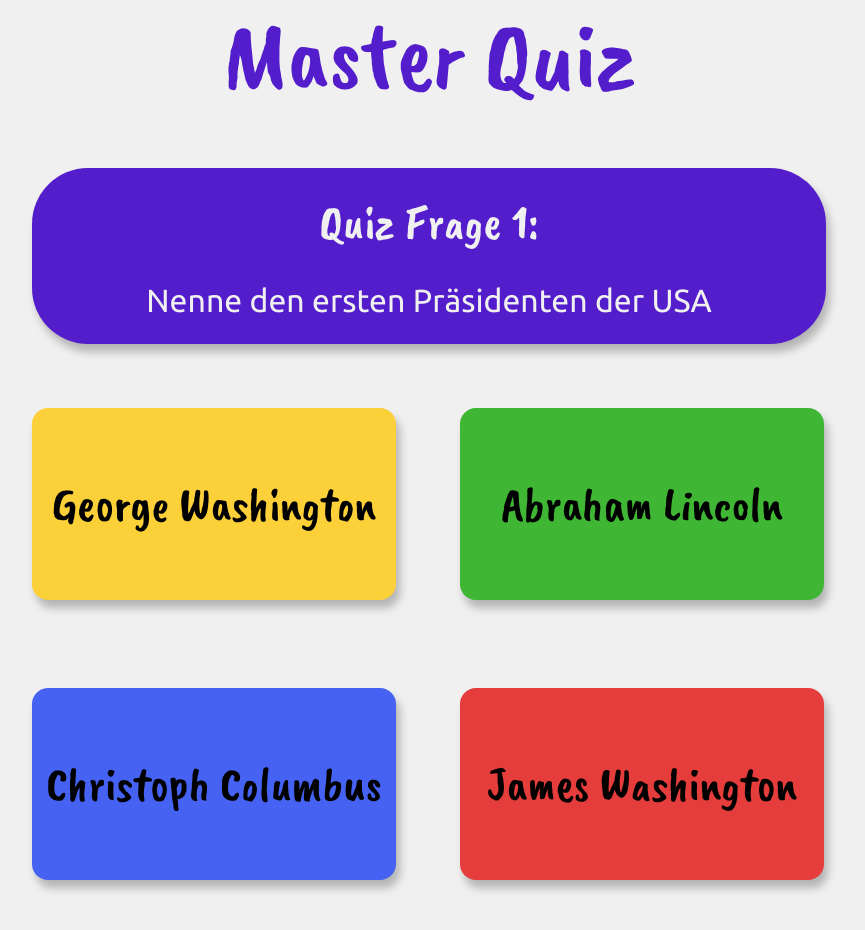
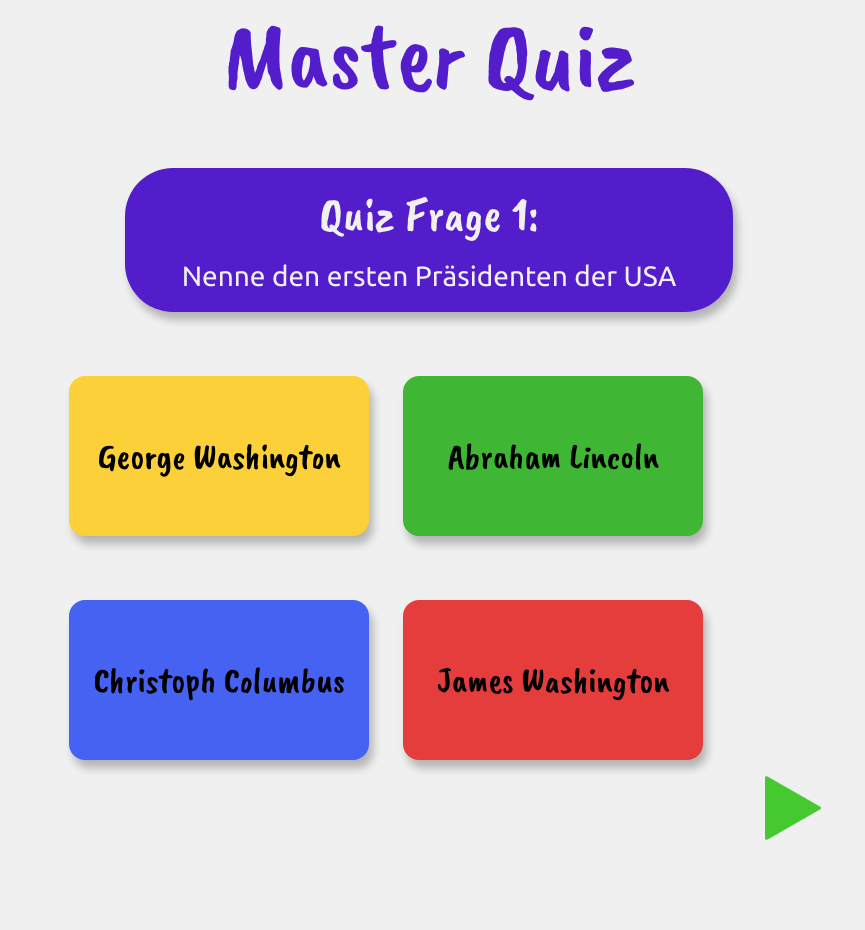
Before and after one commit to MoritzGitH/Quiz, a website with bundled scripts: page index.html in a window 1280 px wide. Shown: the whole page, without its empty margins (211-1076 px from the left). After the commit the page ends 840 px from the top, so only its background shows below. Built offline with nearby package versions, Linux system fonts and the light colour scheme.

Commit message:
Go to next question

```diff
--- a/index.css
+++ b/index.css
@@ -30,10 +30,10 @@ body {
 
 .question-container {
   background-color: #541DCB;
-  width: 794px;
-  height: 176px;
-  border-radius: 56px;
-  padding: 24px 0px 24px 0px;
+  width: 608px;
+  height: 144px;
+  border-radius: 48px;
+  padding: 16px 0px 24px 0px;
   box-sizing: border-box;
   box-shadow: 4px 8px 8px rgba(0, 0, 0, 0.25);
   margin-bottom: 64px;
@@ -47,27 +47,27 @@ body {
 
 .question-number {
   font-size: 48px;
-  margin-bottom: 32px;
+  margin-bottom: 16px;
 }
 
 .question-text {
-  font-size: 32px;
+  font-size: 28px;
   font-family: 'Ubuntu';
   line-height: 32px;
 }
 
 
 .answer-container {
-  width: 794px;
-  height: 560px;
+  width: 664px;
+  height: 448px;
   display: grid;
-  column-gap: 64px;
-  grid-template-columns: 364px 364px;
+  column-gap: 34px;
+  grid-template-columns: 300px 300px;
 }
 
 .answer-0, .answer-1, .answer-2, .answer-3 {
-  width: 364px;
-  height: 192px;
+  width: 300px;
+  height: 160px;
   border-radius: 16px;
   box-shadow: 4px 8px 8px rgba(0, 0, 0, 0.25);
 
@@ -75,7 +75,7 @@ body {
   justify-content: center;
   align-items: center;
 
-  font-size: 48px;
+  font-size: 36px;
   cursor: pointer;
 }
 
@@ -91,3 +91,11 @@ body {
 .answer-3 {
   background-color: #E53C3C;
 }
+
+.next-img {
+  height: 64px;
+  position: relative;
+  top: 400px;
+  right: -32px;
+  cursor: pointer;
+}
--- a/index.html
+++ b/index.html
@@ -27,10 +27,11 @@
 
     <div class="postion-container">
       <div class="answer-container js-answer-container"></div>
+      <img src="images/Polygon 1.png" class="next-img js-next">
     </div>
 
   </div>
 
-  <script src="index.js"></script>
+  <script type="module" src="scripts/index.js"></script>
 </body>
 </html>
--- a/index.js
+++ /dev/null
@@ -1,21 +0,0 @@
-let questions = [
-  {
-    number: 1,
-    question: 'Nenne den ersten Präsidenten der USA',
-    answers: [
-    {a: 'George Washington', i: 0},
-    {a: 'Abraham Lincoln', i: 1},
-    {a: 'Christoph Columbus', i: 2},
-    {a: 'James Washington', i: 3},
-    ]
-  }
-]
-
-questions[0].answers.forEach((o, i) => {
-  const html = `<div class="answer-${i}">${o.a}</div>`
-
-  document.querySelector('.js-answer-container').innerHTML += html;
-})
-
-document.querySelector('.js-question-text').innerHTML = questions[0].question
-document.querySelector('.js-question-number').innerHTML = `Quiz Frage ${questions[0].number}:`
--- /dev/null
+++ b/scripts/index.js
@@ -0,0 +1,41 @@
+import {quiz} from '/scripts/next.js'
+
+
+let questions = [
+  {
+    number: 1,
+    question: 'Nenne den ersten Präsidenten der USA',
+    answers: [
+    {a: 'George Washington', i: 0, correct: true},
+    {a: 'Abraham Lincoln', i: 1, correct: false},
+    {a: 'Christoph Columbus', i: 2, correct: false},
+    {a: 'James Washington', i: 3, correct: false},
+    ]
+  },
+  {
+    number: 2,
+    question: 'Wähle den Staat in Kanda',
+    answers: [
+    {a: 'Alberta', i: 0, correct: false},
+    {a: 'Nebreska', i: 1, correct: true},
+    {a: 'Alaska', i: 2, correct: false},
+    {a: 'Vermont', i: 3, correct: false},
+    ]
+  },
+]
+
+renderQuiz(quiz)
+
+export function renderQuiz (quiz) {
+  let html = ''
+  questions[quiz].answers.forEach((o, i) => {
+
+
+    html = html + `<div class="answer-${i}">${o.a}</div>`
+
+  })
+  document.querySelector('.js-answer-container').innerHTML = html;
+
+  document.querySelector('.js-question-text').innerHTML = questions[quiz].question
+  document.querySelector('.js-question-number').innerHTML = `Quiz Frage ${questions[quiz].number}:`
+}
--- /dev/null
+++ b/scripts/next.js
@@ -0,0 +1,12 @@
+import { renderQuiz } from "./index.js";
+
+export {quiz}
+
+let quiz = 0;
+
+
+document.querySelector('.js-next').addEventListener('click', ()=> {
+  quiz ++;
+  console.log(quiz)
+  renderQuiz (quiz)
+})
```
Also changed, not shown: images/Polygon 1.png (added).
